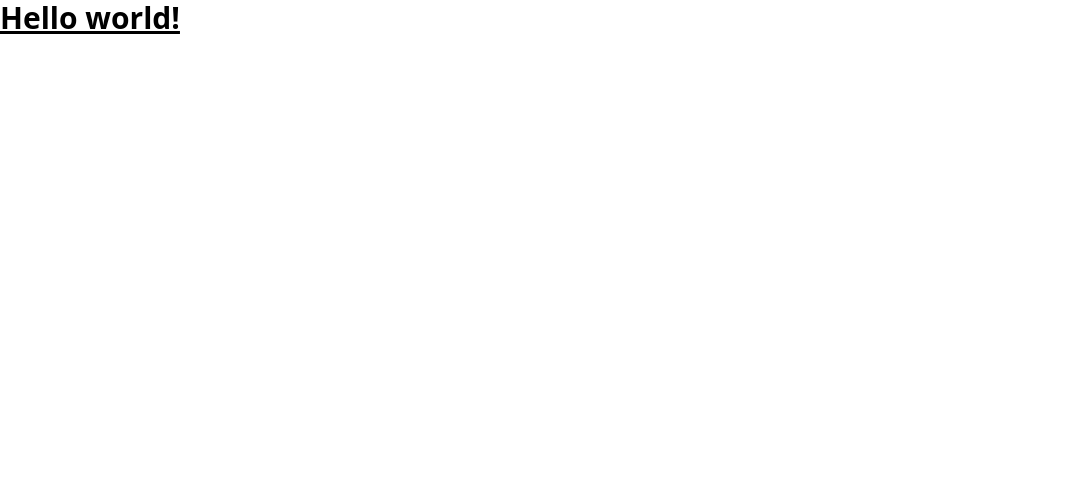
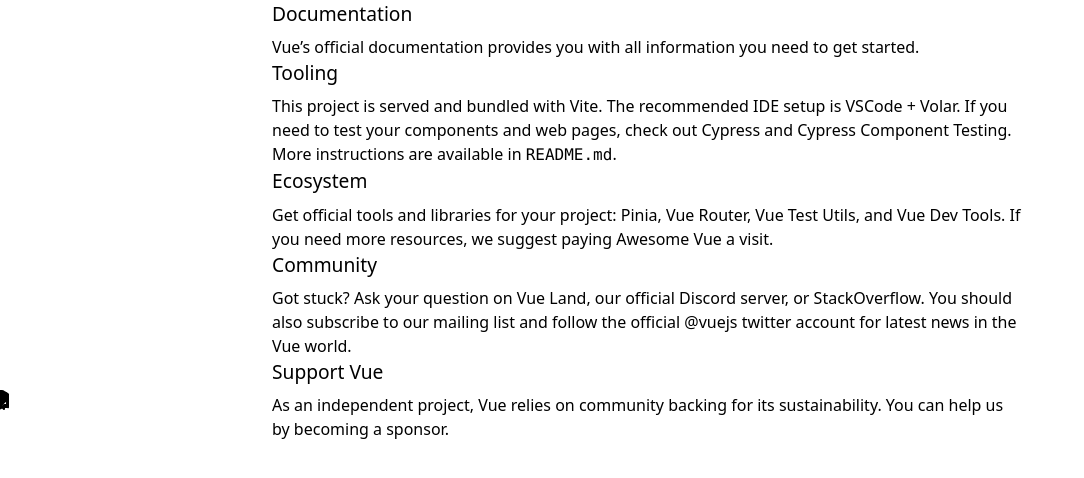
Before and after one commit to bilalthepunjabi/personal, a Vue app: page / in a window 1280 px wide. Shown: the top 478 px of the page, without its empty margins (0-1084 px from the left). Built offline with nearby package versions, Linux system fonts and the light colour scheme.

Commit message:
--ui -container

```diff
--- a/src/App.vue
+++ b/src/App.vue
@@ -1,11 +1,12 @@
 <script setup lang="ts">
 import { RouterLink, RouterView } from 'vue-router'
+import Container from '@/components/Container'
 </script>
 
 <template>
-  <h1 class="text-3xl font-bold underline">
-    Hello world!
-  </h1>
+  <Container>
+    <RouterView/>
+  </Container>
 </template>
 
 <style>
--- /dev/null
+++ b/src/components/Container.vue
@@ -0,0 +1,42 @@
+<script lang="ts">
+import { defineComponent } from "vue";
+import type { PropType } from 'vue'
+
+enum ContentEnum {
+  NARROW = '',
+  FULL = ''
+}
+
+export default defineComponent({
+  name: "Container",
+  props: {
+    content: {
+        type: String as PropType<ContentEnum>,
+        required: false,
+        default: () => (ContentEnum.FULL),
+        validator: (content: ContentEnum) => {
+            console.log('validating props : content => ',content);
+            return true;
+        }
+    },
+  },
+  data() {
+    return {
+    };
+  },
+  methods: {
+      narrow(){
+          return this.content === ContentEnum.NARROW;
+      }
+  },
+});
+</script>
+
+<template>
+<div class="max-w-7xl mx-auto sm:px-6 lg:px-8">
+  <slot v-if="!narrow()"></slot>
+  <div class="max-w-3xl mx-auto" v-if="narrow()">
+    <slot v-if="narrow()"></slot>
+  </div>
+</div>
+</template>
```
